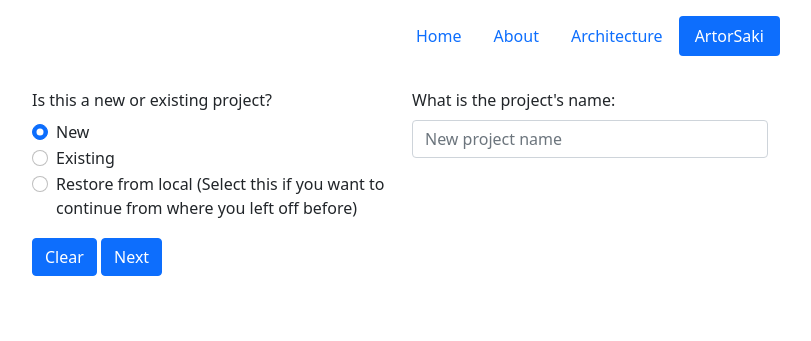
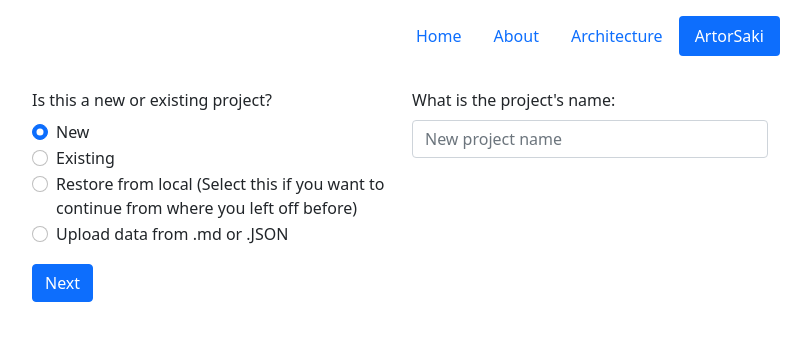
Before and after one commit to Aveline-art/studious-lamp, a Jekyll site: the page built from pages/project-form.html, in a window 1280 px wide. Shown: the top 341 px of the page, without its empty margins (50-861 px from the left). Built offline with Jekyll 4.4.1, drawn with Linux system fonts in a browser that asks for light colours; part of the change alters nothing that is shown.

Commit message:
added more part 1 options

```diff
--- a/_includes/project-form/part-1.html
+++ b/_includes/project-form/part-1.html
@@ -19,6 +19,12 @@
                 Restore from local (Select this if you want to continue from where you left off before)
             </label>
         </div>
+        <div class="form-check">
+            <input class="form-check-input" type="radio" name="new-or-existing" value="4" id="upload-radio">
+            <label class="form-check-label" for="existing-project">
+                Upload data from .md or .JSON
+            </label>
+        </div>
     </div>
 
     <div class="col-4 mb-3" id="new-input">
@@ -36,9 +42,17 @@
         </select>
     </div>
 
-    <!-- TODO, include a div here that is not a form, but contains links that allows skipping to preview or results screen, if the local radio is picked -->
+    <div class="col-4 mb-3" id="local-links" hidden>
+        <a href="./preview" class="link-primary">Skip to Preview</a>
+        <a href="./results" class="link-primary">Skip to Results</a>
+    </div>
+
+    <div class="col-4 mb-3" id="upload-data" hidden>
+        <input type="file" class="form-control mb-3" id="data-file" name="data-file" accept=".md, .json">
+        <a href="./preview" class="link-primary">Skip to Preview</a>
+        <a href="./results" class="link-primary">Skip to Results</a>
+    </div>
     <!-- TODO, include another radio that allows uploading of a json or md file -->
 </div>
-<button type="button" class="btn btn-primary mb-3" id="clear-button">Clear</button>
 <button type="button" class="btn btn-primary mb-3" id="next-button-1">Next</button>
 <script type="module" src="./assets/js/project-form/part-1.js"></script>
--- a/assets/js/project-form/part-1.js
+++ b/assets/js/project-form/part-1.js
@@ -12,7 +12,6 @@ function main() {
 function loadListeners() {
     document.addEventListener("DOMContentLoaded", function () {
         loadNewOrExistingInputListener()
-        loadClearButtonListener()
         loadNextButtonListener()
     });
 }
@@ -25,29 +24,56 @@ function loadListeners() {
 function setFields(val) {
     const newInput = document.getElementById('new-input');
     const existingInput = document.getElementById('existing-input');
+    const localLinks = document.getElementById('local-links');
+    const uploadData = document.getElementById('upload-data');
+
     const newRadio = document.getElementById('new-radio');
     const existingRadio = document.getElementById('existing-radio');
     const localRadio = document.getElementById('local-radio');
+    const uploadRadio = document.getElementById('upload-radio');
 
 
     if (val == '1') {
         newInput.removeAttribute('hidden');
         existingInput.setAttribute('hidden', '');
+        localLinks.setAttribute('hidden', '');
+        uploadData.setAttribute('hidden', '');
+
         newRadio.setAttribute('checked', '');
         existingRadio.removeAttribute('checked');
         localRadio.removeAttribute('checked');
+        uploadRadio.removeAttribute('checked');
     } else if (val == '2') {
         newInput.setAttribute('hidden', '');
         existingInput.removeAttribute('hidden');
+        localLinks.setAttribute('hidden', '');
+        uploadData.setAttribute('hidden', '');
+
         newRadio.removeAttribute('checked');
         existingRadio.setAttribute('checked', '');
         localRadio.removeAttribute('checked');
-    } else {
+        uploadRadio.removeAttribute('checked');
+    } else if (val == '3') {
         newInput.setAttribute('hidden', '');
         existingInput.setAttribute('hidden', '');
+        localLinks.removeAttribute('hidden');
+        uploadData.setAttribute('hidden', '');
+
         newRadio.removeAttribute('checked');
         existingRadio.removeAttribute('checked');
         localRadio.setAttribute('checked', '');
+        uploadRadio.removeAttribute('checked');
+    } else {
+        console.log('here')
+        newInput.setAttribute('hidden', '');
+        existingInput.setAttribute('hidden', '');
+        localLinks.setAttribute('hidden', '');
+        uploadData.removeAttribute('hidden');
+
+        newRadio.removeAttribute('checked');
+        existingRadio.removeAttribute('checked');
+        localRadio.removeAttribute('checked');
+        uploadRadio.setAttribute('checked', '');
     }
 }
 
@@ -60,20 +86,15 @@ function loadNewOrExistingInputListener() {
     const newRadio = document.getElementById('new-radio');
     const existingRadio = document.getElementById('existing-radio');
     const localRadio = document.getElementById('local-radio');
-    for (const ele of [newRadio, existingRadio, localRadio]) {
+    const uploadRadio = document.getElementById('upload-radio');
+    for (const ele of [newRadio, existingRadio, localRadio, uploadRadio]) {
         ele.addEventListener('click', (e) => {
             setNewOrExisting(e.target.value);
         });
     }
 }
 
-// TODO remove once mvp is reached
-function loadClearButtonListener() {
-    var ele = document.getElementById('clear-button');
-    ele.addEventListener('click', () => {
-        clearData()
-    })
-}
+// TODO listeners for the skip links
 
 function loadNextButtonListener() {
     var ele = document.getElementById('next-button-1');
@@ -109,7 +130,7 @@ function setNewOrExisting(val) {
 function storeItems() {
     const val = global.newOrExisting
     if (val == '1') {
-        clearData(); // TODO, this should not happen on click of next, only when the clear data is clicked, this should happen or if a new title is entered
+        clearData();
         global.projectFormData.title = document.getElementById('project-name-input').value
         storeData(global.projectFormData)
     } else if (val == '2') {
```
